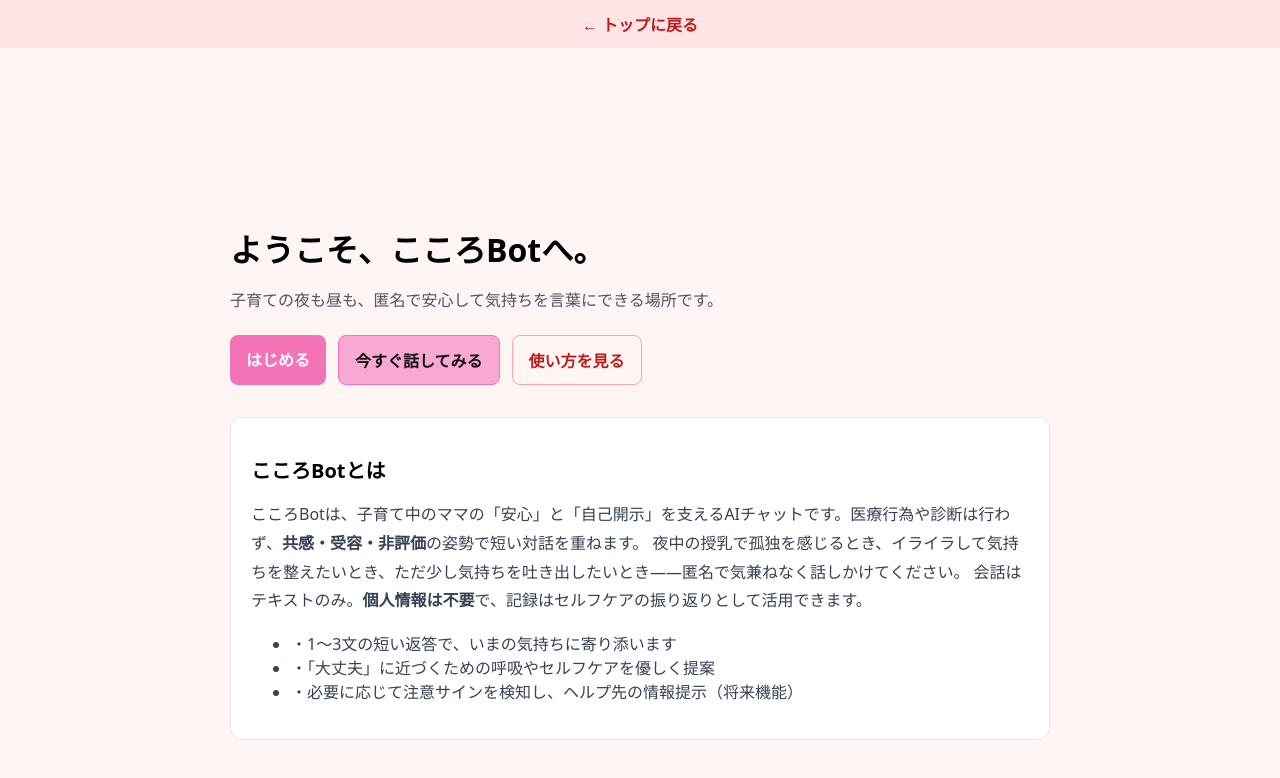
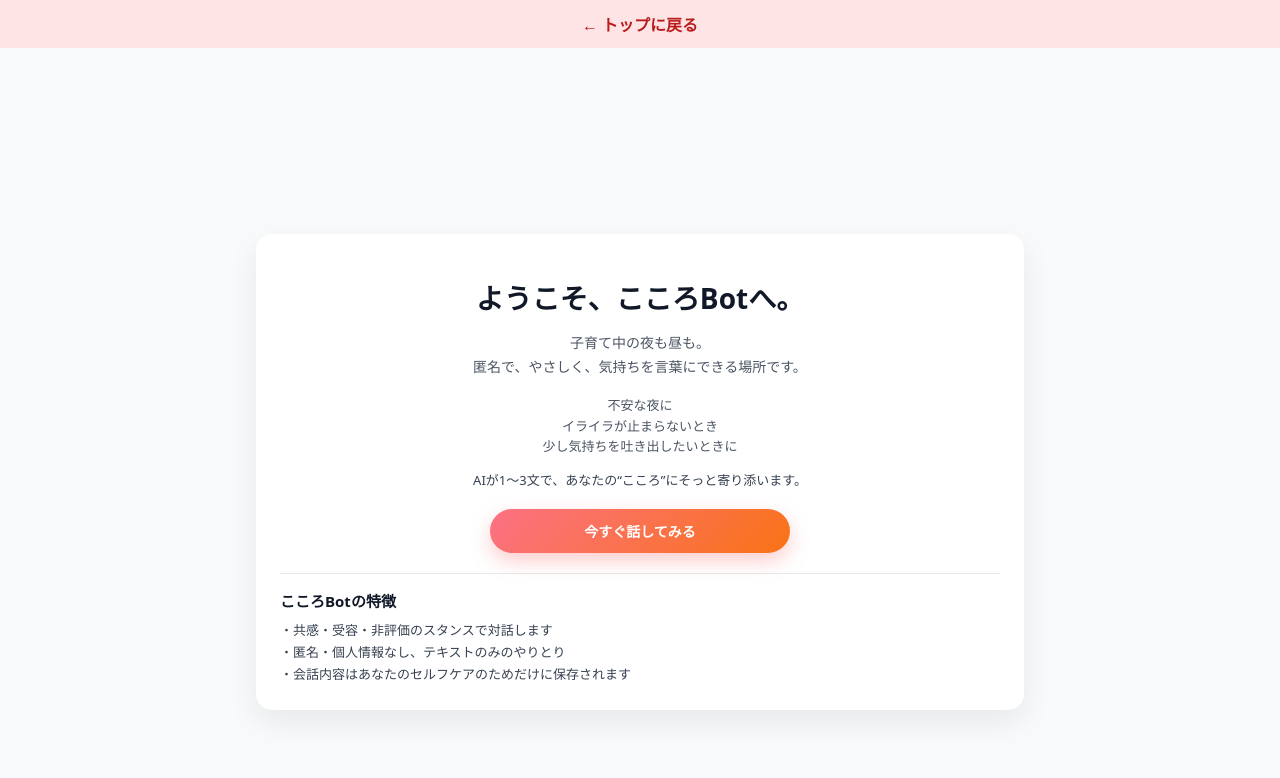
Before and after one commit to RyuYoshi4869/Kokoro_bot_mvp1, a Next.js app: page / in a window 1280 px wide. Shown: the top 778 px of the page. Built offline with nearby package versions, Linux system fonts and the light colour scheme.

Commit message:
Update page.jsx

```diff
--- a/app/page.jsx
+++ b/app/page.jsx
@@ -2,47 +2,142 @@ import Link from "next/link";
 
 export default function Home() {
   return (
-    <main style={{ minHeight: "100vh", display: "flex", alignItems: "center", justifyContent: "center", padding: 24 }}>
-      <div style={{ width: "100%", maxWidth: 820 }}>
-        {/* 見出し＋補足 */}
-        <h1 style={{ fontSize: 32, fontWeight: 700, marginBottom: 12 }}>
+    <main
+      style={{
+        minHeight: "100vh",
+        display: "flex",
+        alignItems: "center",
+        justifyContent: "center",
+        padding: 24,
+        backgroundColor: "#f9fafb",
+      }}
+    >
+      <div
+        style={{
+          width: "100%",
+          maxWidth: 720,
+          backgroundColor: "#ffffff",
+          borderRadius: 16,
+          padding: 24,
+          boxShadow: "0 12px 30px rgba(15, 23, 42, 0.08)",
+        }}
+      >
+        {/* 見出し */}
+        <h1
+          style={{
+            fontSize: 28,
+            fontWeight: 700,
+            marginBottom: 12,
+            textAlign: "center",
+            color: "#111827",
+          }}
+        >
           ようこそ、こころBotへ。
         </h1>
-        <p style={{ fontSize: 16, color: "#4b5563", marginBottom: 24 }}>
-          子育ての夜も昼も、匿名で安心して気持ちを言葉にできる場所です。
+
+        {/* サブコピー */}
+        <p
+          style={{
+            fontSize: 14,
+            lineHeight: 1.7,
+            color: "#4b5563",
+            textAlign: "center",
+            marginBottom: 16,
+          }}
+        >
+          子育て中の夜も昼も。
+          <br />
+          匿名で、やさしく、気持ちを言葉にできる場所です。
         </p>
 
-        {/* CTAボタン */}
-        <div style={{ display: "flex", gap: 12, flexWrap: "wrap", marginBottom: 32 }}>
-          <Link href="/chat" style={{
-            background: "#f472b6", color: "#fff", padding: "12px 16px", borderRadius: 8, textDecoration: "none", fontWeight: 600
-          }}>
-            はじめる
-          </Link>
-          <Link href="/chat" style={{
-            background: "#f9a8d4", color: "#111", padding: "12px 16px", borderRadius: 8, textDecoration: "none", fontWeight: 600, border: "1px solid #f472b6"
-          }}>
+        {/* シチュエーションの３行 */}
+        <ul
+          style={{
+            listStyle: "none",
+            padding: 0,
+            margin: "0 0 12px",
+            fontSize: 13,
+            color: "#4b5563",
+            textAlign: "center",
+            lineHeight: 1.6,
+          }}
+        >
+          <li>不安な夜に</li>
+          <li>イライラが止まらないとき</li>
+          <li>少し気持ちを吐き出したいときに</li>
+        </ul>
+
+        {/* 説明一文 */}
+        <p
+          style={{
+            fontSize: 13,
+            color: "#374151",
+            textAlign: "center",
+            marginBottom: 20,
+          }}
+        >
+          AIが1〜3文で、あなたの“こころ”にそっと寄り添います。
+        </p>
+
+        {/* CTA ボタン：1つだけ */}
+        <div style={{ display: "flex", justifyContent: "center", marginBottom: 20 }}>
+          <Link
+            href="/chat"
+            style={{
+              display: "inline-flex",
+              alignItems: "center",
+              justifyContent: "center",
+              padding: "12px 20px",
+              borderRadius: 999,
+              background:
+                "linear-gradient(135deg, #fb7185, #f97316)",
+              color: "#ffffff",
+              fontWeight: 600,
+              fontSize: 14,
+              textDecoration: "none",
+              boxShadow: "0 8px 20px rgba(248, 113, 113, 0.35)",
+              width: "100%",
+              maxWidth: 260,
+            }}
+          >
             今すぐ話してみる
-          </Link>
-          <Link href="/how-to" style={{
-            background: "transparent", color: "#b91c1c", padding: "12px 16px", borderRadius: 8, textDecoration: "none", fontWeight: 600, border: "1px solid #fca5a5"
-          }}>
-            使い方を見る
           </Link>
         </div>
 
-        {/* 概要（こころBotとは？） */}
-        <section style={{ background: "#fff", border: "1px solid #e5e7eb", borderRadius: 12, padding: 20 }}>
-          <h2 style={{ fontSize: 20, fontWeight: 700, marginBottom: 8 }}>こころBotとは</h2>
-          <p style={{ lineHeight: 1.8, color: "#374151" }}>
-            こころBotは、子育て中のママの「安心」と「自己開示」を支えるAIチャットです。医療行為や診断は行わず、<strong>共感・受容・非評価</strong>の姿勢で短い対話を重ねます。
-            夜中の授乳で孤独を感じるとき、イライラして気持ちを整えたいとき、ただ少し気持ちを吐き出したいとき——匿名で気兼ねなく話しかけてください。
-            会話はテキストのみ。<strong>個人情報は不要</strong>で、記録はセルフケアの振り返りとして活用できます。
-          </p>
-          <ul style={{ marginTop: 12, color: "#374151" }}>
-            <li>・1〜3文の短い返答で、いまの気持ちに寄り添います</li>
-            <li>・「大丈夫」に近づくための呼吸やセルフケアを優しく提案</li>
-            <li>・必要に応じて注意サインを検知し、ヘルプ先の情報提示（将来機能）</li>
+        {/* 区切り線 */}
+        <hr
+          style={{
+            border: "none",
+            borderTop: "1px solid #e5e7eb",
+            margin: "8px 0 16px",
+          }}
+        />
+
+        {/* 特徴セクション：短く３点だけ */}
+        <section>
+          <h2
+            style={{
+              fontSize: 15,
+              fontWeight: 600,
+              marginBottom: 8,
+              color: "#111827",
+            }}
+          >
+            こころBotの特徴
+          </h2>
+          <ul
+            style={{
+              fontSize: 13,
+              color: "#374151",
+              paddingLeft: 0,
+              margin: 0,
+              lineHeight: 1.7,
+              listStyle: "none",
+            }}
+          >
+            <li>・共感・受容・非評価のスタンスで対話します</li>
+            <li>・匿名・個人情報なし、テキストのみのやりとり</li>
+            <li>・会話内容はあなたのセルフケアのためだけに保存されます</li>
           </ul>
         </section>
       </div>
```
